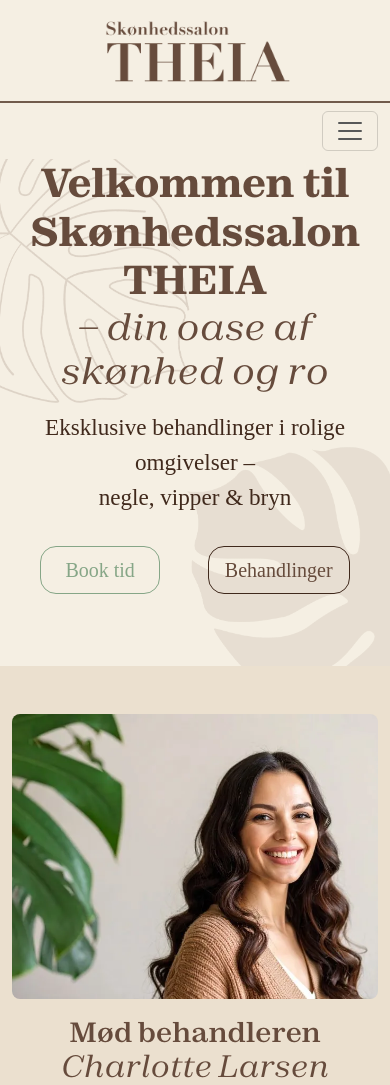
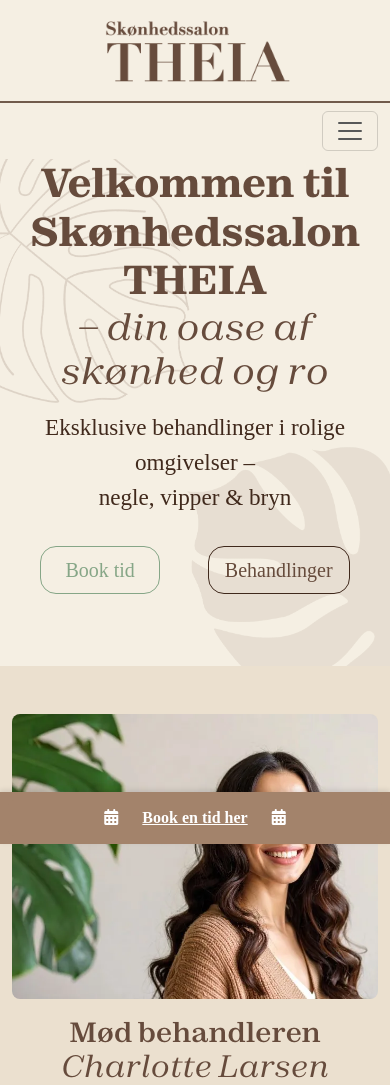
Before and after one commit to nannaglaw/rebranding, a PHP site: page / in a window 390 px wide. Shown: the top 1085 px of the page. Run offline with PHP 8.4, Linux system fonts and the light colour scheme; style sheets or scripts are compiled from the project's sources; some libraries are stand-ins or nearby versions.

Commit message:
index mobil book

```diff
--- a/css/styles.scss
+++ b/css/styles.scss
@@ -353,3 +353,36 @@ font-family: 'Zodiak-BoldItalic', 'serif';
 .carousel-control-next .custom-arrow {
   right: 1rem;
 }
+
+.sticky-bottom {
+  position: fixed;
+  bottom: 0;
+  left: 0;
+  width: 100%;
+  background-color: #a3836b;
+  padding: 0.5rem;
+  z-index: 1000;
+  box-shadow: 0 -2px 5px rgba(0, 0, 0, 0.1);
+}
+
+.sticky-bottom a {
+  color: #fff;
+  background-color: #a3836b;
+  border: none;
+  font-weight: bold;
+}
+
+.book-btn:hover {
+  background-color: #8c6d58;
+  text-decoration: underline;
+
+}
+
+.book-btn:active {
+  background-color: #664b3c;
+  text-decoration: underline;
+}
+
+.btn-text{
+text-decoration: underline;
+}
--- a/index.php
+++ b/index.php
@@ -131,46 +131,52 @@ require "settings/init.php";
 <div id="testimonialCarousel" class="carousel slide" data-bs-ride="carousel">
     <div class="container cBorder">
         <div class="row justify-content-center">
-            <div class="col-12 col-md-10 col-lg-8">
+            <div class="col-9 col-md-10 col-lg-8">
                 <div class="carousel-inner text-center text-db mt-4">
 
                     <div class="carousel-item active">
-                        <p class="fs-6 fst-italic mt-5">Det er svært at finde en skønhedssalon i Slagelse, der både er billig
+                        <p class="fs-6 fst-italic mt-5">Det er svært at finde en skønhedssalon i Slagelse, der både er
+                            billig
                             og professionel – men THEIA leverer virkelig! Jeg fik lavet negle til en super fair pris, og
                             kvaliteten var helt i top.</p>
                         <p>– Sara R.</p>
                     </div>
 
                     <div class="carousel-item">
-                        <p class="fs-6 fst-italic mt-5">Hvis du leder efter en skønhedssalon i Slagelse, så skal du vælge
+                        <p class="fs-6 fst-italic mt-5">Hvis du leder efter en skønhedssalon i Slagelse, så skal du
+                            vælge
                             THEIA. Jeg fik lavet både vipper og bryn og følte mig som en dronning. Super service og gode
                             priser!</p>
                         <p>– Matilda V.F.</p>
                     </div>
 
                     <div class="carousel-item">
-                        <p class="fs-6 fst-italic mt-5">Jeg troede ærligt ikke, det var muligt at få så billig behandling i
+                        <p class="fs-6 fst-italic mt-5">Jeg troede ærligt ikke, det var muligt at få så billig
+                            behandling i
                             Slagelse, og stadig føle, man er på et spaophold! THEIA er min nye favorit – især til bryn
                             og negle.</p>
                         <p>– Cecilie M.</p>
                     </div>
 
                     <div class="carousel-item">
-                        <p class="fs-6 fst-italic mt-5">Elsker stemningen hos THEIA – roligt, pænt og hyggeligt. Det er klart
+                        <p class="fs-6 fst-italic mt-5">Elsker stemningen hos THEIA – roligt, pænt og hyggeligt. Det er
+                            klart
                             Slagelses bedste sted til negle og vipper. Og det bedste? Det er billigt uden at gå på
                             kompromis med kvaliteten!</p>
                         <p>– Emma V.</p>
                     </div>
 
                     <div class="carousel-item">
-                        <p class="fs-6 fst-italic mt-5">Jeg fik lavet gele-negle i Slagelse, og det er det bedste resultat,
+                        <p class="fs-6 fst-italic mt-5">Jeg fik lavet gele-negle i Slagelse, og det er det bedste
+                            resultat,
                             jeg nogensinde har fået. THEIA tilbyder billige behandlinger, men man føler sig stadig
                             luksuriøst behandlet. Anbefales varmt!</p>
                         <p>– Line A.</p>
                     </div>
 
                     <div class="carousel-item">
-                        <p class="fs-6 fst-italic mt-5">Alt spiller her – gode produkter, søde behandlere og fair priser. Jeg
+                        <p class="fs-6 fst-italic mt-5">Alt spiller her – gode produkter, søde behandlere og fair
+                            priser. Jeg
                             fik lavet lash lift og bryn, og resultatet var fantastisk. Kan varmt anbefale til andre i
                             Slagelse og omegn.</p>
                         <p>– Isabella F.</p>
@@ -193,6 +199,14 @@ require "settings/init.php";
 
 </div>
 
+<div class="sticky-bottom d-md-none d-lg-none">
+
+    <a href="https://klinik-skoen.planway.com/" class="btn book-btn btn-primary w-100"><i
+                class="fa-solid fa-calendar-days pe-4" style="color: #ffffff;"></i><span class="btn-text">Book en tid her</span><i
+                class="fa-solid fa-calendar-days ps-4" style="color: #ffffff;"></i></a>
+
+</div>
+
 
 <?php include "footer.php"; ?>
 <script src="node_modules/bootstrap/dist/js/bootstrap.bundle.min.js"></script>
```
Also changed, not shown: img/LogoTheia.webp.
